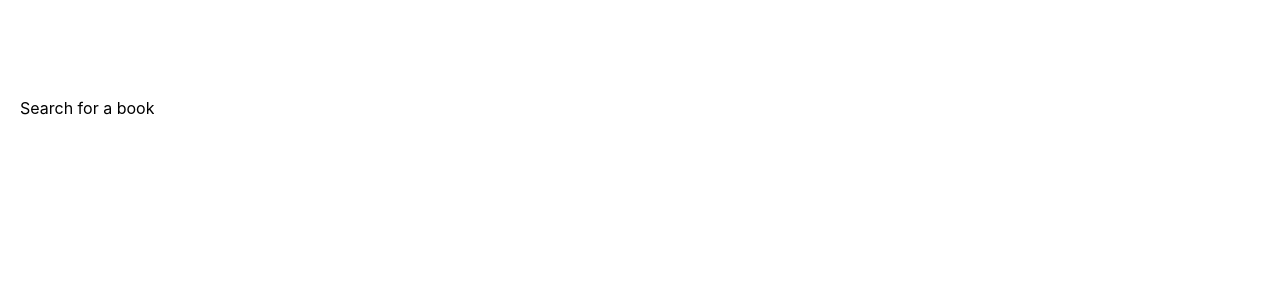
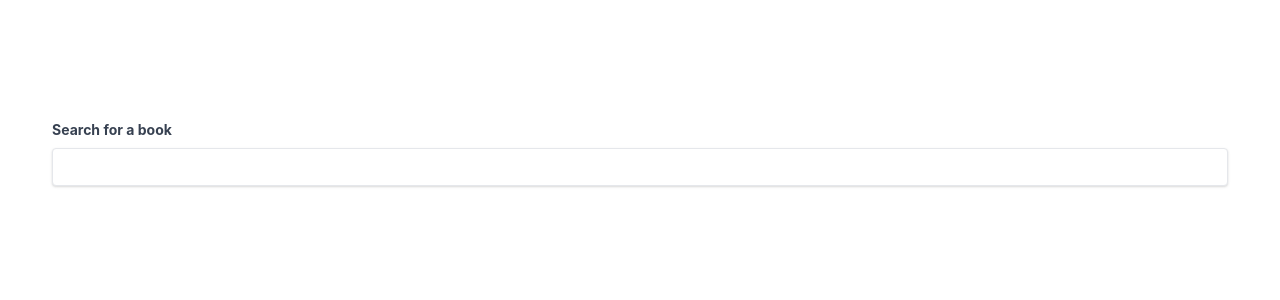
Before and after one commit to richiemccoll/book-search-tdd-react, a React (Create React App) app: page / in a window 1280 px wide. Shown: the top 300 px of the page. Built offline with nearby package versions, Linux system fonts and the light colour scheme.

Commit message:
Add some styles for the form.

```diff
--- a/src/components/SearchInput.js
+++ b/src/components/SearchInput.js
@@ -1,4 +1,4 @@
-import React, { useState } from 'react';
+import React, { useState } from "react";
 
 export default function SearchInput({ onSubmit }) {
   const [searchInput, setSearchInput] = useState("");
@@ -14,10 +14,16 @@ export default function SearchInput({ onSubmit }) {
   }
 
   return (
-      <form onSubmit={handleSubmit}>
-        <label htmlFor="book-search">Search for a book</label>
+    <form className="rounded px-8 pt-6 pb-8 mb-4" onSubmit={handleSubmit}>
+      <label
+        className="block text-gray-700 text-sm font-bold mb-2"
+        htmlFor="book-search"
+      >
+        Search for a book
+      </label>
       <input
         id="book-search"
+        className="shadow appearance-none border rounded w-full py-2 px-3 text-gray-700 leading-tight focus:outline-none focus:shadow-outline"
         type="text"
         value={searchInput}
         onChange={onChange}
```
Lines whose indentation alone changed are shown as unchanged.
